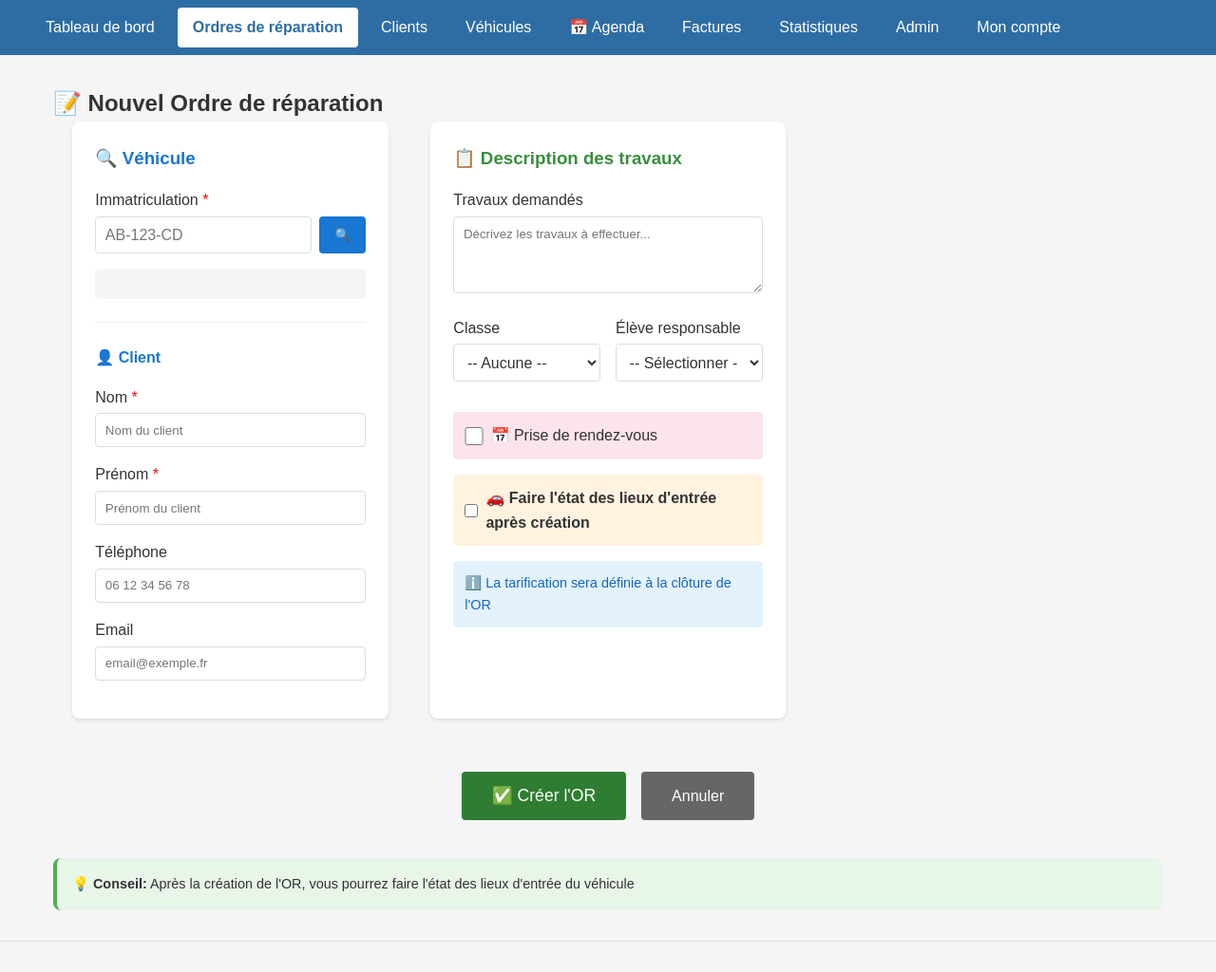
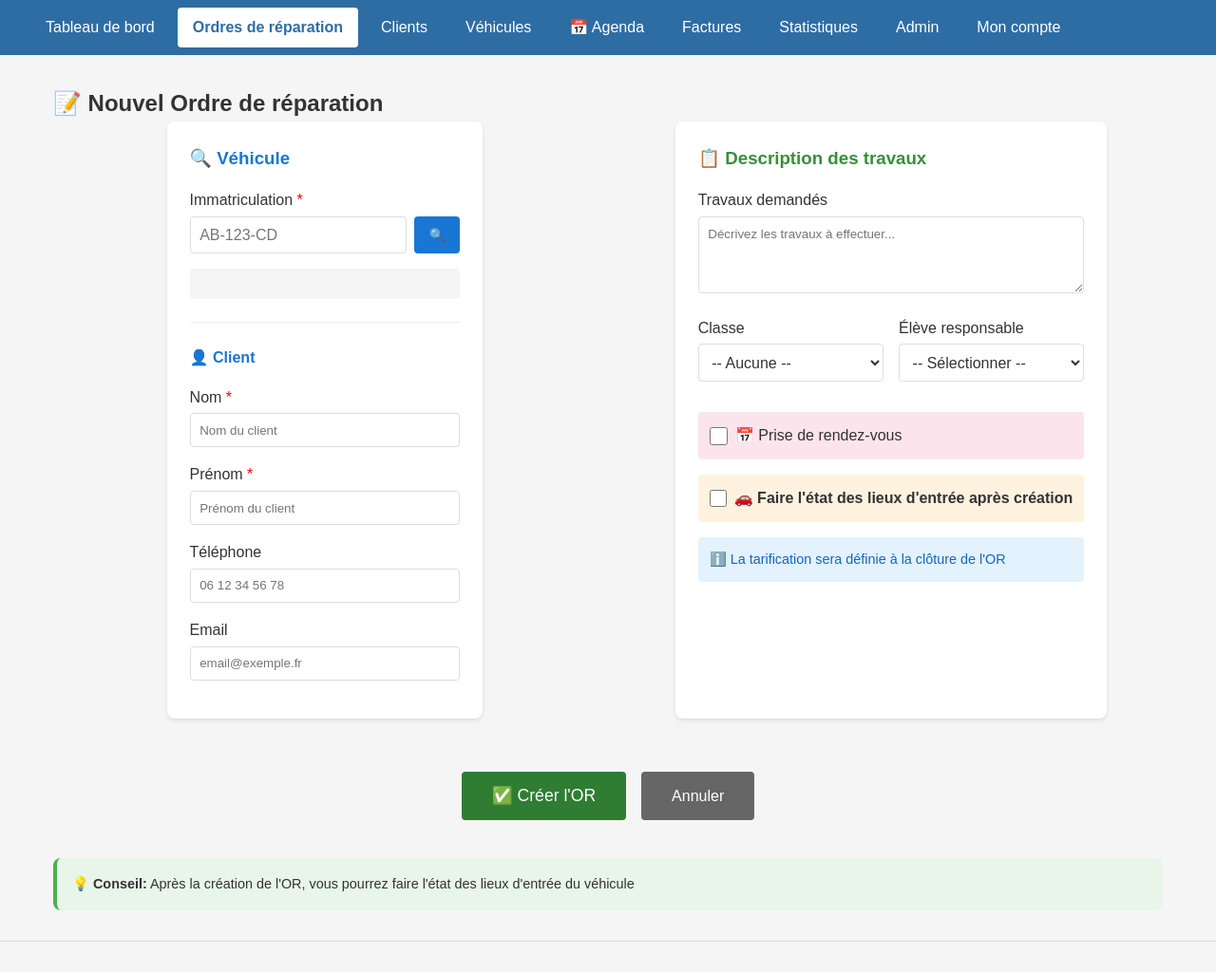
Before and after one commit to cv2b79/meca-auto, a Flask app: page /ordres/new in a window 1280 px wide. Shown: the part 70-1094 px from the top of the page at 95% size. Run offline with Flask 3, Linux system fonts and the light colour scheme; a user stored in the database is signed in.

Commit message:
Use 2-column layout for new OR

```diff
--- a/app/templates/ordres/new.html
+++ b/app/templates/ordres/new.html
@@ -4,7 +4,7 @@
 <h2>📝 Nouvel Ordre de réparation</h2>
 
 <form method="POST">
-    <div style="display: grid; grid-template-columns: 1fr 1fr 1fr; gap: 1.5rem; margin-bottom: 1.5rem;">
+    <div style="display: grid; grid-template-columns: 1fr 1fr; gap: 1.5rem; margin-bottom: 1.5rem;">
 
         <div class="card" style="padding: 1.5rem;">
             <h3 style="margin: 0 0 1rem 0; color: #1976d2;">🔍 Véhicule</h3>
```
